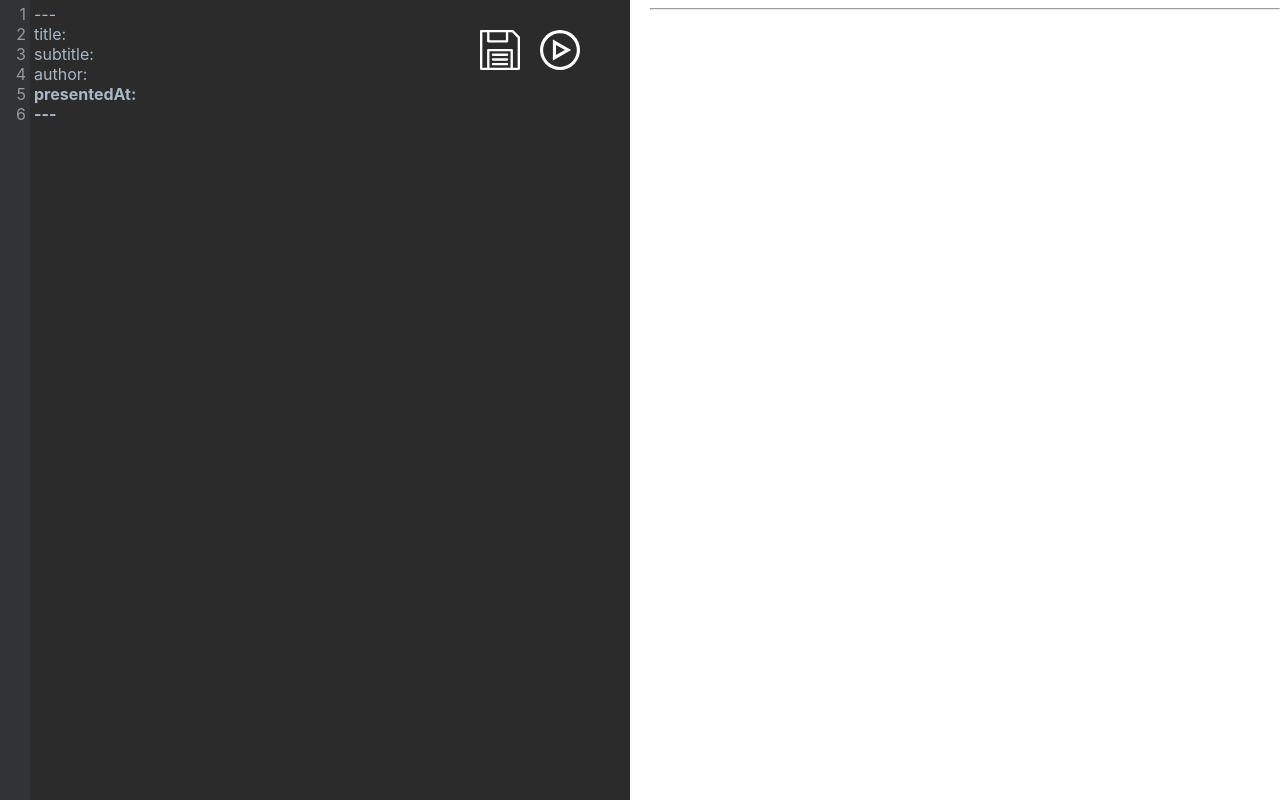
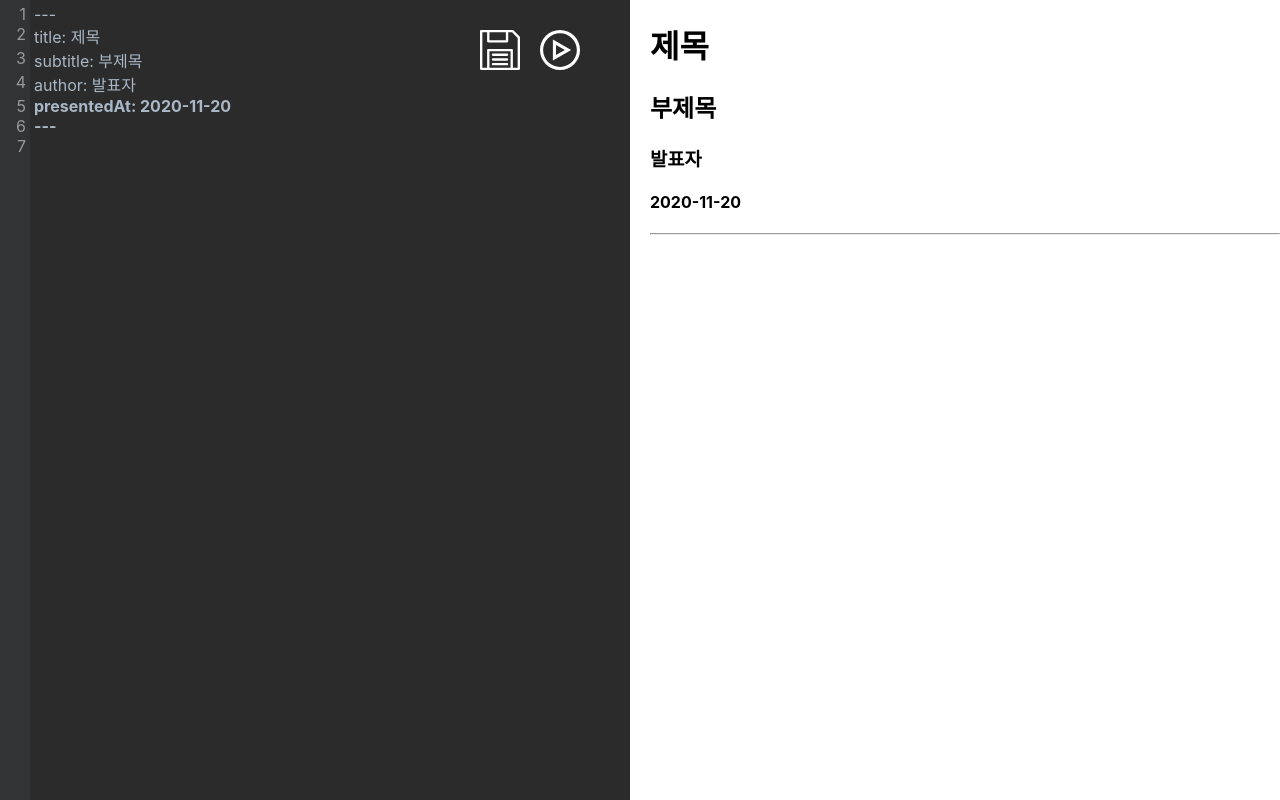
Before and after one commit to ddaaac/web-ppt-front, a React (Create React App) app: page /ppt in a window 1280 px wide. Built offline with nearby package versions, Linux system fonts and the light colour scheme; the HTML template or start-up script is replaced by a standard one.

Commit message:
feat: 저장 시 알림 추가

```diff
--- a/src/All.js
+++ b/src/All.js
@@ -4,6 +4,7 @@ import Print from "./Print";
 import styled from "styled-components";
 import {useParams} from "react-router-dom";
 import {getSlide} from "./api";
+import {createTemplate} from "./parse";
 
 const HContainer = styled.div`
   display: flex;
@@ -16,12 +17,7 @@ const HContainer = styled.div`
 
 
 const All = () => {
-  const [markdown, setMarkDown] = useState(`---
-title:
-subtitle:
-author:
-presentedAt:
----`)
+  const [markdown, setMarkDown] = useState(createTemplate({title: "제목", author: "발표자", subtitle: "부제목"}))
   const [initial, setInitial] = useState(true)
   const {id} = useParams()
 
--- a/src/Presentation.js
+++ b/src/Presentation.js
@@ -167,6 +167,7 @@ const Presentation = ({source}) => {
       const id = await createSlide(markdown)
       history.push(`${id}`);
     }
+    alert("저장되었습니다. Url을 복사해서 사용하면 됩니다.")
   }
 
   return (
```
